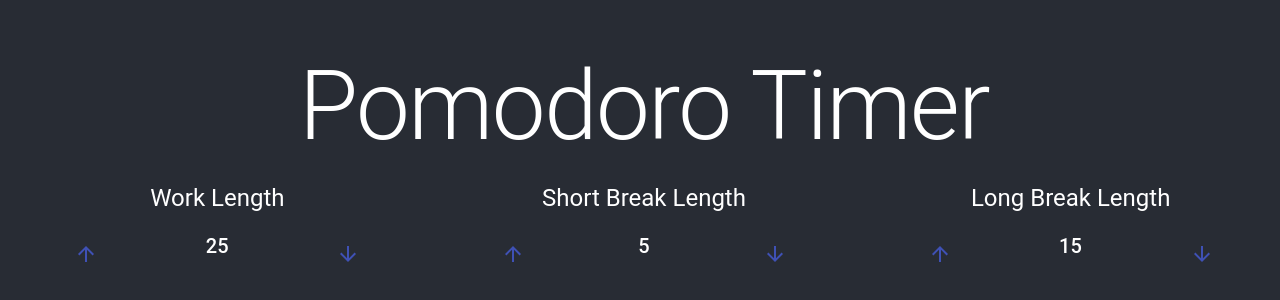
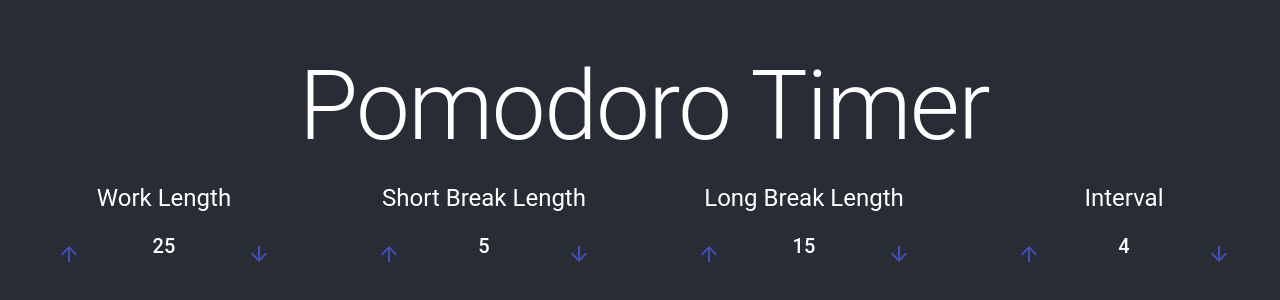
Before and after one commit to samhwang/pomodoro-timer, a React (Create React App) app: page / in a window 1280 px wide. Shown: the part 234-534 px from the top of the page. Built offline with nearby package versions, Linux system fonts and the light colour scheme.

Commit message:
Add interval counter

```diff
--- a/src/common/App.tsx
+++ b/src/common/App.tsx
@@ -13,14 +13,17 @@ function App() {
           Pomodoro Timer
         </Typography>
         <Grid container item xs={12} spacing={2}>
-          <Grid item xs={4}>
+          <Grid item xs={3}>
             <ButtonWithCounter label="Work Length" initialValue={25} />
           </Grid>
-          <Grid item xs={4}>
+          <Grid item xs={3}>
             <ButtonWithCounter label="Short Break Length" initialValue={5} />
           </Grid>
-          <Grid item xs={4}>
+          <Grid item xs={3}>
             <ButtonWithCounter label="Long Break Length" initialValue={15} />
+          </Grid>
+          <Grid item xs={3}>
+            <ButtonWithCounter label="Interval" initialValue={4} />
           </Grid>
         </Grid>
       </Grid>
```
